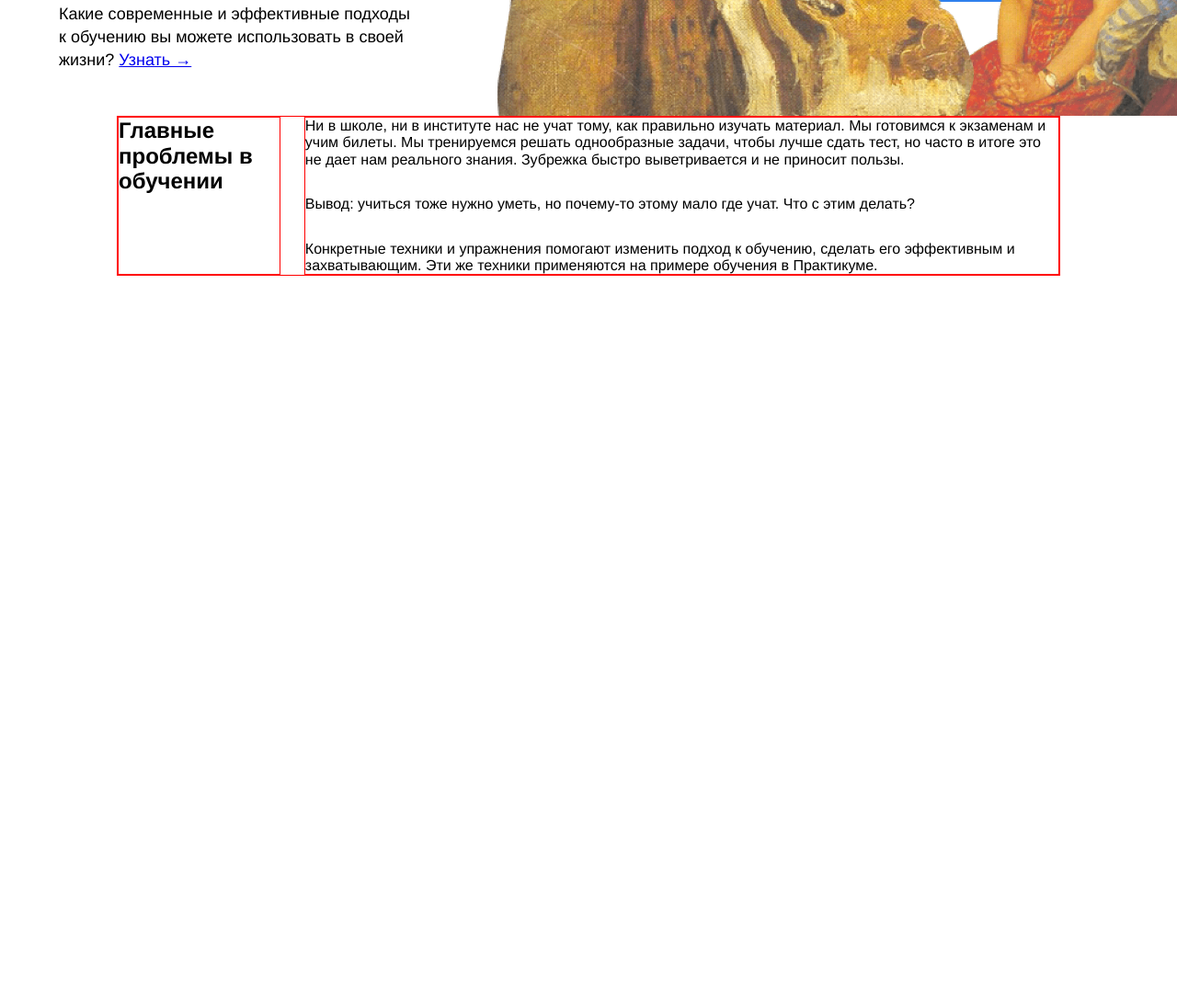
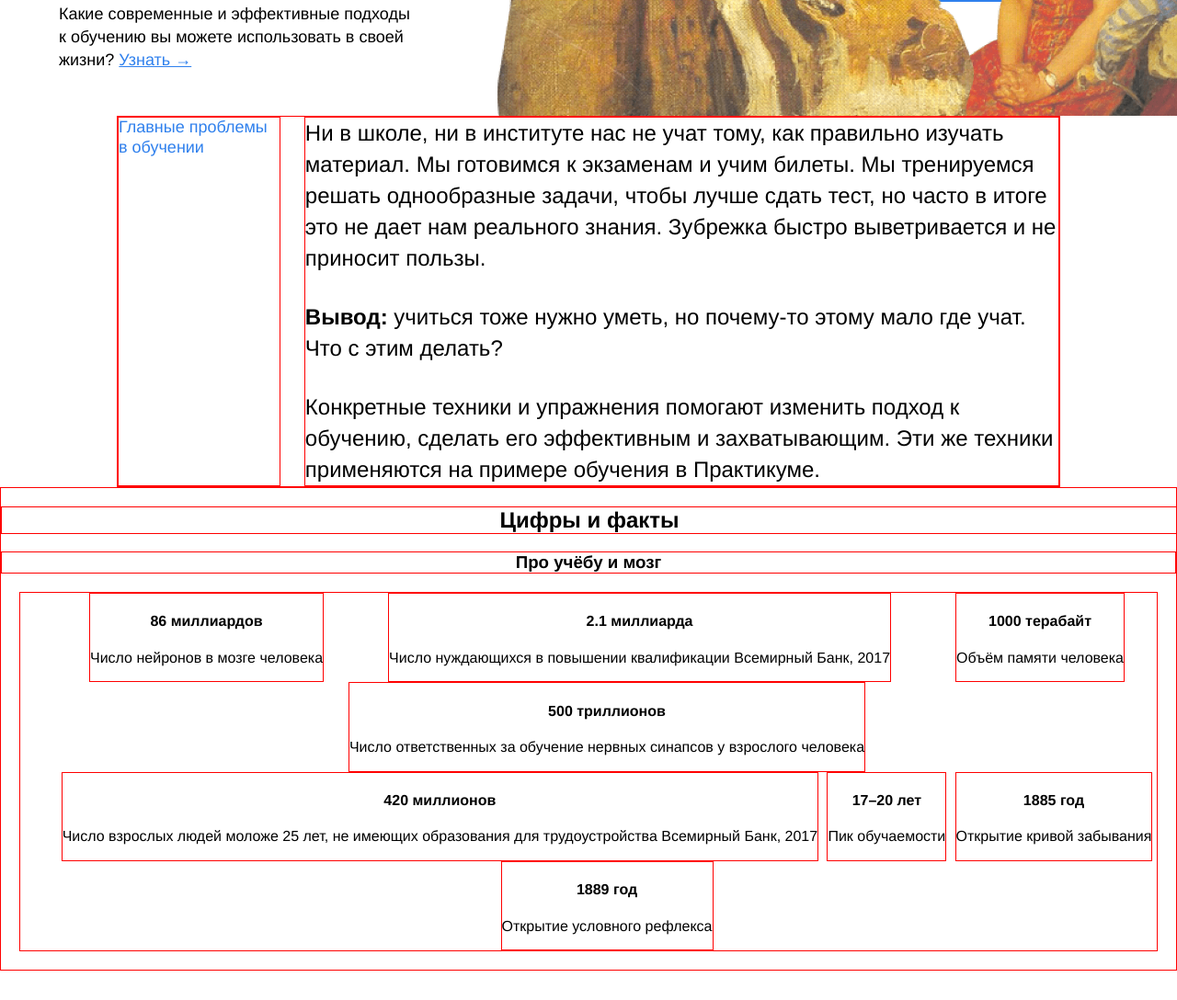
Before and after one commit to Sibisov-Artem/how-to-learn, a plain HTML site: page index.html in a window 1280 px wide. Shown: the part 630-1718 px from the top of the page at 92% size. Before the commit the page ends 962 px from the top, so only its background shows below. Drawn offline with Linux system fonts and the light colour scheme.

Commit message:
выполнено description, остановился на digits

```diff
--- a/index.html
+++ b/index.html
@@ -24,7 +24,7 @@
 
     </header>
     <main class="content">
-      <section class="description ">
+      <section class="description">
         <section class="two-columns border">
           <h2 class="two-columns__brief border">Главные проблемы в обучении</h2>
           <article class="two-columns__main-text border">
@@ -39,11 +39,48 @@
             </p>
           </article>
         </section>
-
-
       </section>
 
-      <section class="digits">
+      <section class="border digits">
+        <h2 class="border section-title section-title_theme_light">Цифры и факты</h2>
+          <h3 class="border section-subtitle section-subtitle_theme_light">Про учёбу и мозг</h3>
+          <ul class="border table table_theme_light">
+            <li class="border table__cell table__cell_theme_light">
+              <h4 class="table__heading table__heading_theme_light">86 миллиардов</h4>
+              <p class="table__text table__text_theme_light">Число нейронов в мозге человека</p>
+            </li>
+            <li class="border table__cell table__cell_theme_light">
+              <h4 class="table__heading table__heading_theme_light">2.1 миллиарда</h4>
+              <p class="table__text table__text_theme_light">Число нуждающихся в повышении квалификации
+                Всемирный Банк, 2017</p>
+            </li>
+            <li class="border table__cell table__cell_theme_light">
+              <h4 class="table__heading table__heading_theme_light">1000 терабайт</h4>
+              <p class="table__text table__text_theme_light">Объём памяти человека</p>
+            </li>
+            <li class="border table__cell table__cell_theme_light">
+              <h4 class="table__heading table__heading_theme_light">500 триллионов</h4>
+              <p class="table__text table__text_theme_light">Число ответственных за обучение нервных синапсов у взрослого человека</p>
+            </li>
+            <li class="border table__cell table__cell_theme_light">
+              <h4 class="table__heading table__heading_theme_light">420 миллионов</h4>
+              <p class="table__text table__text_theme_light">Число взрослых людей моложе 25 лет, не имеющих образования для трудоустройства
+                Всемирный Банк, 2017</p>
+            </li>
+            <li class="border table__cell table__cell_theme_light">
+              <h4 class="table__heading table__heading_theme_light">17–20 лет</h4>
+              <p class="table__text table__text_theme_light">Пик обучаемости</p>
+            </li>
+            <li class="border table__cell table__cell_theme_light">
+              <h4 class="table__heading table__heading_theme_light">1885 год</h4>
+              <p class="table__text table__text_theme_light">Открытие кривой забывания</p>
+            </li>
+            <li class="border table__cell table__cell_theme_light">
+              <h4 class="table__heading table__heading_theme_light">1889 год              </h4>
+              <p class="table__text table__text_theme_light">Открытие условного рефлекса</p>
+            </li>
+          </ul>
+
       </section>
 
       <section class="feynman">
@@ -53,7 +90,7 @@
       </section>
     </main>
     <footer class="footer">
-      <div class="logo "></div>
+      <div class="logo"></div>
 
     </footer>
 
--- a/styles/style.css
+++ b/styles/style.css
@@ -1,3 +1,7 @@
+.border {
+  border: 1px solid red;
+}
+
 .page {
   min-width: 1100px;
   /* мы ещё не умеем делать мобильную версию сайта, */
@@ -52,7 +56,9 @@
   bottom: 30px;
 }
 
-.header__link {}
+.header__link {
+  color: #2f80ed;
+}
 
 .header__main-illustration {
   width: 765px;
@@ -86,12 +92,20 @@
 }
 
 .two-columns__brief {
+  font-size: 18px;
+  line-height: 1.2;
+  font-weight: normal;
+  color: #2f80ed;
   max-width: 175px;
   margin: 0;
+
 
 }
 
 .two-columns__main-text {
+  font-size: 24px;
+  line-height: 34px;
+  font-weight: normal;
   min-width: 784px;
   width: 80%;
   margin: 0;
@@ -105,11 +119,75 @@
   margin-bottom: 30px;
   }
 
-.two-columns__span-accent {}
+.two-columns__span-accent {
+  font-size: 24px;
+  line-height: 34px;
+  font-weight: 600;
+}
 
-.border {
-  border: 1px solid red;
+.digits {
+  text-align: center;
 }
+
+.section-title {
+  width: 60%;
+
+
+}
+
+.section-title_theme_light {
+  width: 100%;
+}
+
+.section-subtitle {
+
+}
+
+.section-subtitle_theme_light {
+
+}
+
+.table {
+  display: flex;
+  flex-wrap: wrap;
+  justify-content: space-around;
+  list-style: none;
+
+}
+
+.table_theme_light {
+margin:20px;
+}
+
+.table__cell {
+
+}
+
+.table__cell_theme_light {
+
+}
+
+.table__heading {
+
+}
+
+.table__heading_theme_light {
+
+}
+
+.table__text {
+
+}
+
+.table__text_theme_light {
+
+}
+
+
+
+
+
+
 
 /* и элемента с модификатором вида ключ-значение */
 .table__cell_theme_dark {
```
